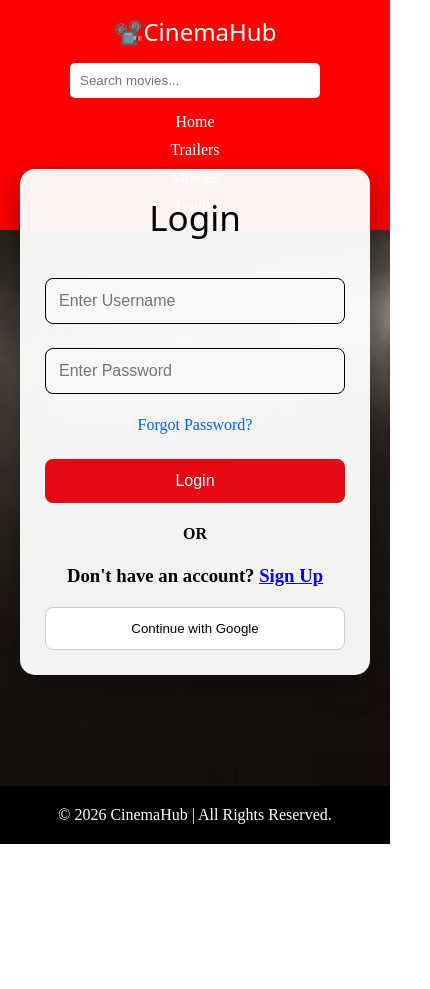
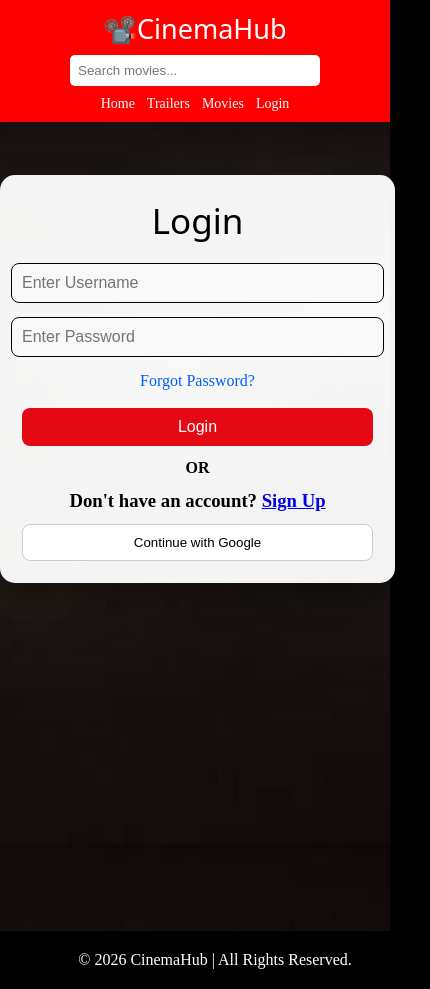
Before and after one commit to mnandakumar20/CinemaHub-Movie-Website, a plain HTML site: page login.html in a window 390 px wide. Shown: the whole page, 430 px wide, since content can reach past the window. Before the commit the page ends 844 px from the top, so only its background shows below. Drawn offline with Linux system fonts and the light colour scheme; a web font is replaced by a local one.

Commit message:
Updated responsive design

```diff
--- a/login.css
+++ b/login.css
@@ -1,64 +1,63 @@
-* {
-    margin: 0;
-    padding: 0;
-    box-sizing: border-box;
+html,
+body {
+    min-height: 100%;
+    background-color: #000;
 }
 
-/* Background */
+body {
+    min-height: 100vh;
 
-body {
-    background: url("images/cinema.jpg");
+    background-image: url("images/cinema.jpg");
     background-size: cover;
     background-position: center;
     background-repeat: no-repeat;
-    min-height: 100vh;
+    background-attachment: fixed;
 }
-
-/* Login Card */
+/* ============================= */
+/* LOGIN CONTAINER */
+/* ============================= */
 
 .container {
 
-    position: absolute;
-
-    top: 50%;
-    left: 50%;
-
-    transform: translate(-50%, -50%);
-
-    /* width: 380px; */
-  width: 90%;
+    position: relative;
+    width: 90%;
     max-width: 380px;
-    padding: 40px;
-
+    margin: 40px auto 80px;
+    padding: 25px;
     background: rgba(255, 255, 255, 0.95);
-
     border-radius: 15px;
-
     box-shadow: 0 10px 30px rgba(0, 0, 0, 0.4);
 
     display: flex;
     flex-direction: column;
     align-items: center;
+
 }
 
-/* Heading */
+
+/* ============================= */
+/* LOGIN HEADING */
+/* ============================= */
 
 .login-page h1 {
+    margin-bottom: 15px;
 
-    margin-bottom: 25px;
+    font-size: 40px;
 
-    font-size: 45px;
+    color: black;
 }
 
-/* Input Fields */
+
+/* ============================= */
+/* INPUT FIELDS */
+/* ============================= */
 
 .container input {
-
     width: 100%;
 
-    padding: 13px;
+    padding: 11px;
 
-    margin: 12px 0;
+    margin: 8px 0;
 
     border: 1px solid #000000;
 
@@ -68,46 +67,47 @@
 
     font-size: 16px;
 
-    transition: .3s;
+    transition: 0.3s;
 }
 
 .container input:focus {
-
     outline: none;
 
     border-color: #e50914;
 
-    box-shadow: 0 0 8px rgba(229, 9, 20, .4);
+    box-shadow: 0 0 8px rgba(229, 9, 20, 0.4);
 }
 
-/* Forgot Password */
+
+/* ============================= */
+/* FORGOT PASSWORD */
+/* ============================= */
 
 .forgot-password {
-
-    margin: 10px 0;
+    margin: 8px 0;
 }
 
 .forgot-password a {
-
     color: #005eff;
 
     text-decoration: none;
 }
 
 .forgot-password a:hover {
-
     text-decoration: underline;
 }
 
-/* Login Button */
+
+/* ============================= */
+/* LOGIN BUTTON */
+/* ============================= */
 
 .login-btn {
-
     width: 100%;
 
-    padding: 13px;
+    padding: 11px;
 
-    margin-top: 15px;
+    margin-top: 10px;
 
     border: none;
 
@@ -121,39 +121,48 @@
 
     cursor: pointer;
 
-    transition: .3s;
+    transition: 0.3s;
 }
 
 .login-btn:hover {
-
     background: #b20710;
 }
 
+
+/* ============================= */
 /* OR */
+/* ============================= */
 
 .divide {
-
-    margin: 22px 0;
+    margin: 15px 0;
 
     font-weight: bold;
+
+    color: black;
 }
 
-/* Sign Up */
+
+/* ============================= */
+/* SIGN UP */
+/* ============================= */
 
 .signup-button {
-
-    margin-bottom: 20px;
+    margin-bottom: 12px;
 
     text-align: center;
+
+    color: black;
 }
 
-/* Google Button */
+
+/* ============================= */
+/* GOOGLE BUTTON */
+/* ============================= */
 
 .google-btn {
-
     width: 100%;
 
-    padding: 13px;
+    padding: 11px;
 
     border-radius: 8px;
 
@@ -163,21 +172,9 @@
 
     cursor: pointer;
 
-    transition: .3s;
+    transition: 0.3s;
 }
 
 .google-btn:hover {
-
     background: #f3f3f3;
 }
-footer {
-    position: fixed;
-    bottom: 0;
-    left: 0;
-    width: 100%;
-
-    background: black;
-    color: white;
-    text-align: center;
-    padding: 20px;
-}
--- a/responsive.css
+++ b/responsive.css
@@ -1,30 +1,41 @@
+/* ================================================= */
+/* TABLET / SMALL LAPTOP */
+/* ================================================= */
+
 @media screen and (max-width: 992px) {
 
-    /* Navbar */
+    /* ============================= */
+    /* NAVBAR */
+    /* ============================= */
 
     nav {
-        flex-direction: column;
+        flex-wrap: wrap;
+        justify-content: space-between;
         gap: 15px;
-        padding: 15px;
+        padding: 15px 20px;
     }
 
     #searchInput {
-        width: 80%;
+        width: 250px;
+        max-width: 40%;
     }
 
-    ul {
+    nav ul {
+        display: flex;
         flex-wrap: wrap;
         justify-content: center;
         gap: 15px;
     }
 
-    /* Movies page */
+
+    /* ============================= */
+    /* MOVIES PAGE */
+    /* ============================= */
 
     .movie-card1,
     .movie-card2,
     .movie-card3,
     .movie-card4 {
-
         width: 90%;
         flex-direction: column;
         text-align: center;
@@ -40,14 +51,20 @@
         margin-top: 20px;
     }
 
-    /* Login page */
+
+    /* ============================= */
+    /* LOGIN */
+    /* ============================= */
 
     .container {
         width: 90%;
         max-width: 400px;
     }
 
-    /* Hero section */
+
+    /* ============================= */
+    /* HERO */
+    /* ============================= */
 
     .hero h1 {
         font-size: 40px;
@@ -58,28 +75,80 @@
     }
 }
 
+
+/* ================================================= */
+/* MOBILE */
+/* ================================================= */
+
 @media screen and (max-width: 600px) {
 
-    /* Navbar */
+    /* ============================= */
+    /* FIXED HEADER */
+    /* ============================= */
+
+    .header {
+        position: fixed;
+        top: 0;
+        left: 0;
+        width: 100%;
+        z-index: 1000;
+    }
+
+    body {
+        padding-top: 145px;
+    }
+
+
+    /* ============================= */
+    /* MOBILE NAVBAR */
+    /* ============================= */
 
     nav {
-        flex-direction: column;
+        flex-direction: row;
+        flex-wrap: wrap;
+        justify-content: center;
         align-items: center;
-        padding: 15px;
+        gap: 8px;
+        padding: 10px;
     }
 
-    ul {
-        flex-direction: column;
-        gap: 10px;
+    nav h1 {
+        width: 100%;
         text-align: center;
+        font-size: 27px;
+        margin: 0;
     }
 
     #searchInput {
         width: 100%;
         max-width: 250px;
+        padding: 8px;
     }
 
-    /* Hero */
+    nav ul {
+        width: 100%;
+        display: flex;
+        flex-direction: row;
+        justify-content: center;
+        align-items: center;
+        flex-wrap: wrap;
+        gap: 12px;
+        margin: 0;
+        padding: 0;
+    }
+
+    nav ul li {
+        list-style: none;
+    }
+
+    nav ul li a {
+        font-size: 14px;
+    }
+
+
+    /* ============================= */
+    /* HERO */
+    /* ============================= */
 
     .hero {
         padding: 50px 15px;
@@ -93,7 +162,10 @@
         font-size: 16px;
     }
 
-    /* About sections */
+
+    /* ============================= */
+    /* ABOUT SECTIONS */
+    /* ============================= */
 
     .mission,
     .why {
@@ -104,32 +176,67 @@
         font-size: 16px;
     }
 
-    /* Trailer cards */
+
+    /* ============================= */
+    /* TRAILER CARDS */
+    /* ============================= */
+
+    .movies-container {
+        background: transparent;
+        margin: 20px 15px;
+        gap: 20px;
+    }
 
     .movie-card {
         flex-basis: 100%;
+        max-width: 350px;
     }
 
     .movie-card img {
         height: auto;
+        max-height: 400px;
+        object-fit: cover;
     }
 
-    /* Movies page */
+
+    /* ============================= */
+    /* MOVIES PAGE */
+    /* ============================= */
 
     .movie-card1,
     .movie-card2,
     .movie-card3,
     .movie-card4 {
-
         width: 95%;
         flex-direction: column;
         text-align: center;
         padding: 15px;
     }
 
+    /* CENTER POSTER */
+
+    .poster {
+        width: 100%;
+        display: flex;
+        justify-content: center;
+        align-items: center;
+    }
+
     .poster img {
+        display: block;
         width: 120px;
         height: 180px;
+        object-fit: cover;
+        margin: 0 auto;
+    }
+
+
+    /* MOVIE DETAILS */
+
+    .details {
+        margin-left: 0;
+        margin-top: 20px;
+        text-align: center;
     }
 
     .details h2 {
@@ -139,6 +246,9 @@
     .details p {
         font-size: 15px;
     }
+
+
+    /* BUTTONS */
 
     .buttons {
         display: flex;
@@ -151,17 +261,52 @@
         width: 100%;
     }
 
-    /* Login page */
+
+    /* ============================= */
+    /* LOGIN PAGE */
+    /* ============================= */
 
     .container {
+        position: relative;
+        top: auto;
+        left: auto;
+        transform: none;
 
         width: 90%;
-        max-width: 350px;
+        max-width: 400px;
 
-        padding: 25px;
+        margin: 30px auto 60px;
+        padding: 22px;
     }
 
     .login-page h1 {
         font-size: 35px;
+        margin-bottom: 12px;
+    }
+
+    .container input {
+        padding: 10px;
+        margin: 7px 0;
+    }
+
+    .login-btn,
+    .google-btn {
+        padding: 10px;
+    }
+
+    .divide {
+        margin: 13px 0;
+    }
+
+
+    /* ============================= */
+    /* FOOTER */
+    /* ============================= */
+
+    footer {
+        position: relative;
+        width: 100%;
+        margin-top: auto;
+        padding: 20px;
     }
 }
--- a/trailers.css
+++ b/trailers.css
@@ -5,56 +5,148 @@
     font-family: Arial, sans-serif;
 }
 
+
+/* ============================= */
+/* PAGE BACKGROUND */
+/* ============================= */
+
+html,
+body {
+    min-height: 100%;
+}
+
 body {
     min-height: 100vh;
 
-    background: url("images/cinema.jpg");
+    background-image: url("images/cinema.jpg");
     background-size: cover;
     background-position: center;
     background-repeat: no-repeat;
+    background-attachment: fixed;
 
     display: flex;
     flex-direction: column;
 }
 
+
+/* ============================= */
+/* TRAILERS CONTAINER */
+/* ============================= */
+
 .movies-container {
     display: flex;
     flex-wrap: wrap;
     justify-content: center;
-    gap: 20px;          /* Reduced from 25px */
-    margin: 25px;       /* Reduced from 40px */
+    align-items: flex-start;
+
+    gap: 20px;
+    margin: 25px;
+
     color: white;
+
+    /* IMPORTANT */
+    background: transparent;
 }
 
+
+/* ============================= */
+/* MOVIE CARD */
+/* ============================= */
+
 .movie-card {
-    flex-basis: 220px;  /* Reduced from 240px */
+    flex-basis: 220px;
+
     text-align: center;
+
     border: 2px solid #ddd;
     border-radius: 10px;
-    padding: 10px;      /* Reduced from 15px */
+
+    padding: 10px;
+
     transition: 0.3s;
+
+    background: transparent;
 }
 
 .movie-card:hover {
     transform: scale(1.05);
 }
 
+
+/* ============================= */
+/* MOVIE IMAGE */
+/* ============================= */
+
 .movie-card img {
     width: 100%;
-    height: 280px;      /* Reduced from 320px */
+    height: 280px;
+
     object-fit: cover;
+
     border-radius: 10px;
 }
 
+
+/* ============================= */
+/* MOVIE TITLE */
+/* ============================= */
+
 .movie-card h3 {
     margin-top: 10px;
+
     font-size: 18px;
 }
 
+
+/* ============================= */
+/* FOOTER */
+/* ============================= */
+
 footer {
     margin-top: auto;
+
     background: black;
     color: white;
+
     text-align: center;
+
     padding: 20px;
 }
+
+
+/* ============================= */
+/* MOBILE */
+/* ============================= */
+
+@media screen and (max-width: 600px) {
+
+    .movies-container {
+        margin: 20px 15px;
+
+        gap: 20px;
+
+        background: transparent;
+    }
+
+    .movie-card {
+        flex-basis: 100%;
+
+        max-width: 350px;
+    }
+
+    .movie-card img {
+        height: auto;
+
+        max-height: 400px;
+
+        object-fit: cover;
+    }
+
+    .movie-card h3 {
+        font-size: 18px;
+    }
+
+    footer {
+        margin-top: 20px;
+    }
+}
```
Also changed, not shown: index.css (line endings or trailing spaces), index.html (line endings or trailing spaces), login.html (line endings or trailing spaces), trailers.html (line endings or trailing spaces).
